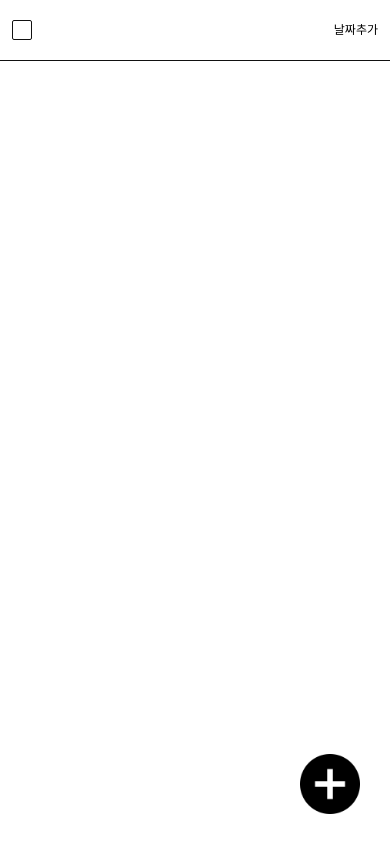
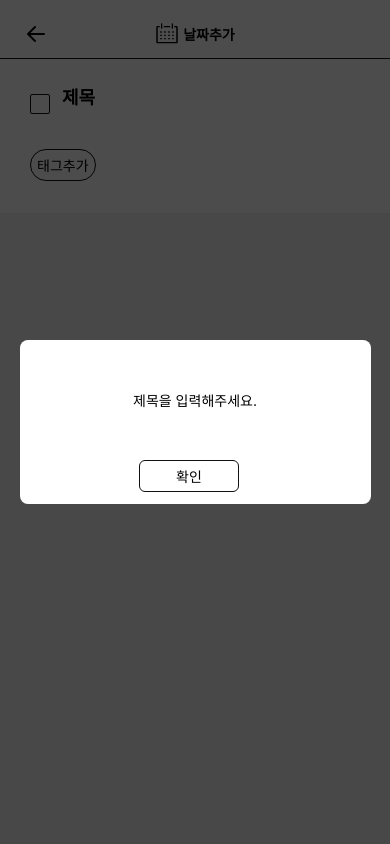
Before and after one commit to Ksechan/banjihagames-todo, a React Native app: screen /edit in a window 390 px wide. Both pictures are taken after a click on the element 36 px from the left and 34 px from the top of the page. Built offline with nearby package versions, Linux system fonts and the light colour scheme.

Commit message:
feat: add title input autofocus

```diff
--- a/App/screens/EditPage/index.tsx
+++ b/App/screens/EditPage/index.tsx
@@ -34,6 +34,7 @@ const EditPage = () => {
   const [dateModalVisible, setDateModalVisible] = useState(false);
   const [deleteModalVisible, setDeleteModalVisible] = useState(false);
   const [tagModalVisible, setTagModalVisible] = useState(false);
+  const [confirmModalVisible, setConfirmModalVisible] = useState(false);
   // 체크, 날짜, 제목입력
   const [check, setCheck] = useState(false);
   const [selectDate, setSelectDate] = useState('');
@@ -41,8 +42,7 @@ const EditPage = () => {
   // 태그 입력
   const [tagValue, setTagValue] = useState('');
   const [tagArray, setTagArray] = useState<String[]>([]);
-  // store data
-  const [previousTodos, setPreviousTodos] = useState<ItemType[]>([]);
+  // 삭제 ID
   const [idCount, setIdCount] = useState(0);
 
   const tagDeleteHandler = (item: String) => {
@@ -68,6 +68,9 @@ const EditPage = () => {
     // AsyncStorage.getAllKeys()
     //   .then(keys => AsyncStorage.multiRemove(keys))
     //   .then(() => console.log('asdf'));
+    if (titleValue === '') {
+      setConfirmModalVisible(true);
+    } else {
       const newTodos = {
         id: route !== undefined ? route.id : idCount + 1,
         check: check,
@@ -78,6 +81,7 @@ const EditPage = () => {
 
       await addItem(`${newTodos.id}`, newTodos);
       navigation.goBack();
+    }
   };
 
   useEffect(() => {
@@ -119,6 +123,7 @@ const EditPage = () => {
               onChangeText={setTitleValue}
               multiline
               textAlignVertical="top"
+              autoFocus
             />
           </View>
           <View style={styles.tagWrap}>
@@ -200,6 +205,20 @@ const EditPage = () => {
           </View>
         </View>
       </Modal>
+      <Modal isVisible={confirmModalVisible}>
+        <View style={styles.modalWrap}>
+          <Text>제목을 입력해주세요.</Text>
+          <View style={styles.modalButtonWrap}>
+            <Pressable
+              style={[styles.modalButton, styles.modalTransparentButton]}
+              onPress={() => {
+                setConfirmModalVisible(false);
+              }}>
+              <Text>확인</Text>
+            </Pressable>
+          </View>
+        </View>
+      </Modal>
     </SafeAreaView>
   );
 };
```
Lines whose indentation alone changed are shown as unchanged.
